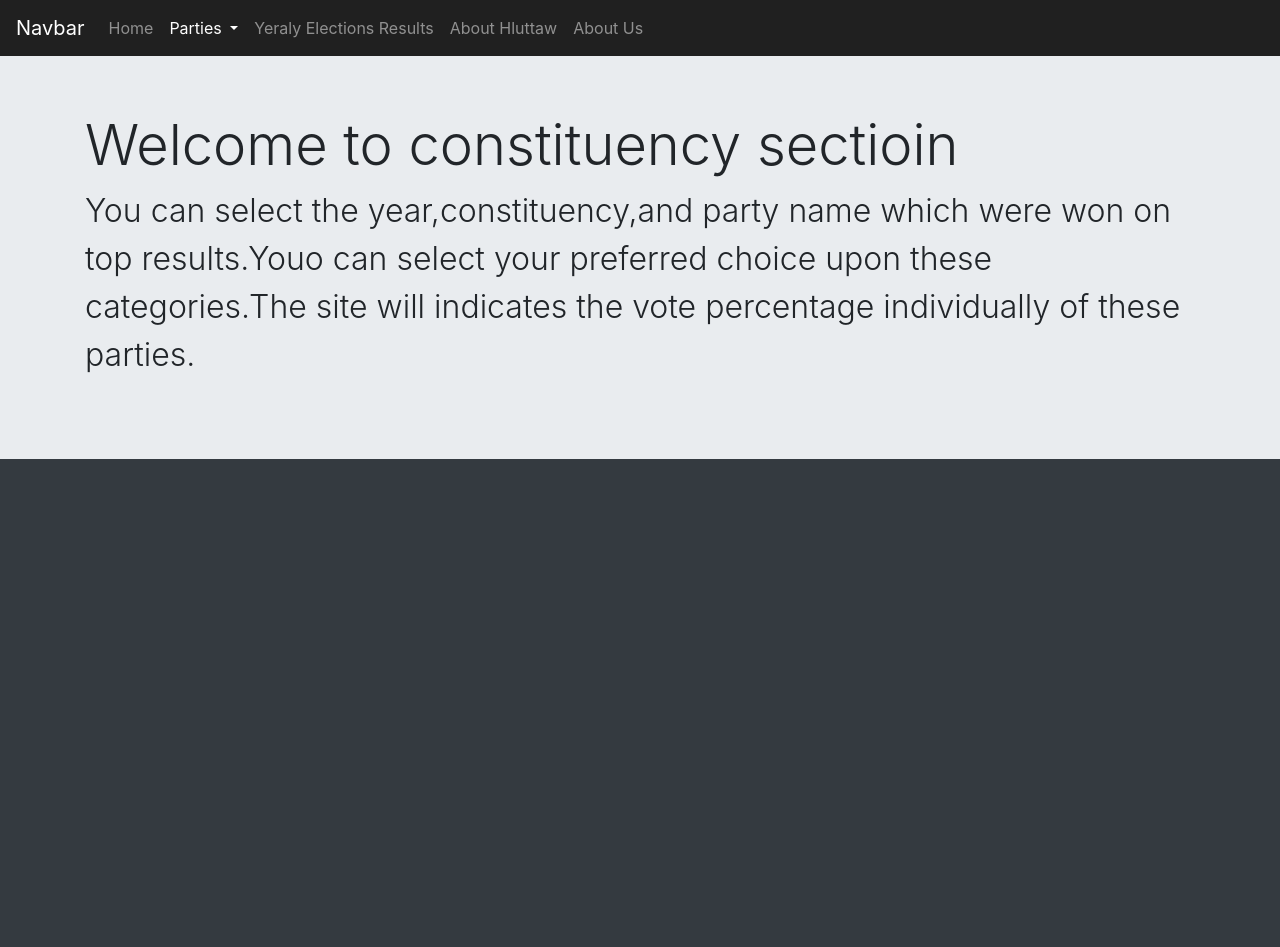
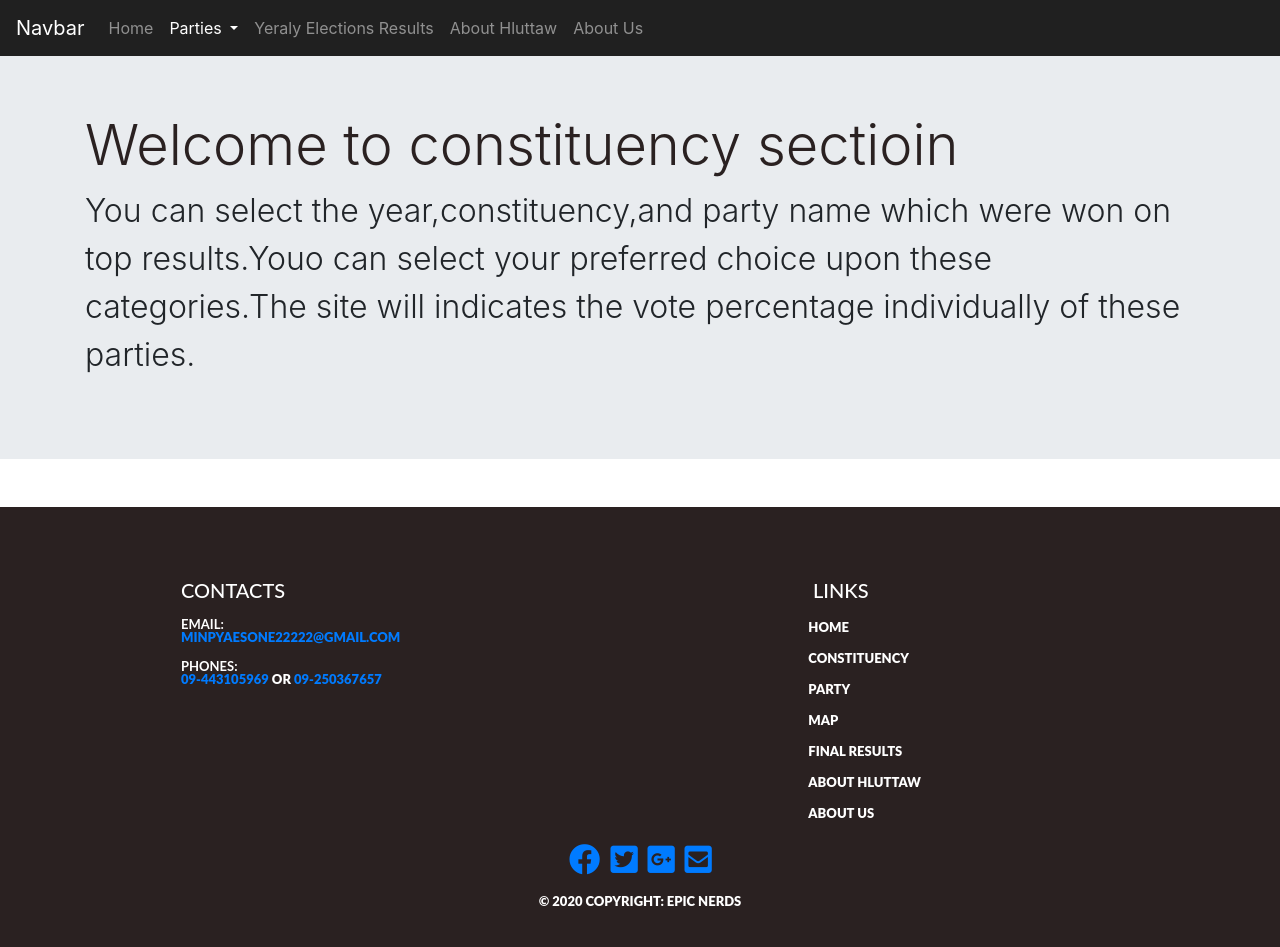
Before and after one commit to HtetNayLInn/EasyElectMM, a plain HTML site: page Constituency.html in a window 1280 px wide. Before the commit the page ends 800 px from the top, so only its background shows below. Drawn offline with Linux system fonts and the light colour scheme.

Commit message:
edit done

```diff
--- a/Constituency.html
+++ b/Constituency.html
@@ -14,8 +14,8 @@
 
 
 </head>
-<body class="bg-dark">
- <nav class="navbar navbar-expand-md navbar-dark fixed-top"style="background:#202020; transition:500ms ease;">
+<body>
+ <nav class="navbar navbar-expand-md navbar-dark fixed-top"style="background:#202020; transition:500ms ease;" id="nav">
   <a class="navbar-brand" href="#">Navbar</a>
   <button class="navbar-toggler" type="button" data-toggle="collapse" data-target="#navbarSupportedContent" aria-controls="navbarSupportedContent" aria-expanded="false" aria-label="Toggle navigation">
     <span class="navbar-toggler-icon"></span>
@@ -24,7 +24,7 @@
   <div class="collapse navbar-collapse" id="navbarSupportedContent">
     <ul class="navbar-nav mr-auto">
       <li class="nav-item ">
-        <a class="nav-link" href="index.html">Home<span class="sr-only">(current)</span></a>
+        <a class="nav-link" href="index.html">Home<span class="sr-only"></span></a>
       </li>
        <li class="nav-item dropdown active">
         <a class="nav-link dropdown-toggle" href="#" id="navbarDropdown" role="button" data-toggle="dropdown" aria-haspopup="true" aria-expanded="false">
@@ -54,9 +54,9 @@
 </nav>
 
 
- <div class="jumbotron jumbotron-fluid mt-5">
+ <div class="jumbotron jumbotron-fluid mt-5" >
   <div class="container">
-    <h1 class="display-4">Welcome to constituency sectioin</h1>
+    <h1 class="display-4" style="color:#2A2121;">Welcome to constituency sectioin</h1>
     <p class="lead" style="font-size:2em;">You can select the year,constituency,and party name which were won on top results.Youo can select your preferred choice upon these categories.The site will indicates the vote percentage individually of these parties.</p>
   </div>
 </div>
@@ -86,6 +86,66 @@
                     </div>
     </div>
 
+      <!-- Footer -->
+<footer class="page-footer font-small white" style="background-color: #2A2121;">
+
+  <!-- Footer Links -->
+  <div class="container-fluid text-center text-md-left social-inner">
+
+    <!-- Grid row -->
+
+
+        <!-- Content -->
+        <div class="row row-30 justify-content-center">
+
+            <div class="col-md-6 mt-5 text-white">
+              <h5>Contacts</h5>
+              <dl class="contact-list">
+              </dl>
+              <dl class="contact-list">
+                <dt>email:</dt>
+                <dd><a href="mailto:#">minpyaesone22222@gmail.com</a></dd>
+              </dl>
+              <dl class="contact-list">
+                <dt>phones:</dt>
+                <dd><a href="tel:#">09-443105969 </a><span>or</span> <a href="tel:#">09-250367657</a>
+                </dd>
+              </dl>
+            </div>
+            <div class="col-md-6 mt-5 col-xl-3 text-white">
+              <h5>Links</h5>
+              <ul class="nav-list">
+                <li><a href="#" class="text-white">Home</a></li>
+
+                <li><a href="Constituency.html"class="text-white">Constituency</a></li>
+                <li><a href="Party.html"class="text-white">Party</a></li>
+                <li><a href="Map.html"class="text-white">Map</a></li>
+
+                <li><a href="yearly_elactions_results.html"class="text-white">Final Results</a></li>
+                <li><a href="About_Hluttaw.html"class="text-white">About Hluttaw</a></li>
+                <li><a href="About_us.html"class="text-white">About us</a></li>
+              </ul>
+            </div>
+          </div>
+
+
+                <div class="container">
+
+
+                        <div class="text-center center-block">
+                            <br />
+                                <a href="https://www.facebook.com/htet.naylin.338"><i id="social-fb" class="fab fa-facebook fa-3x social"></i></a>
+                              <a href="#"><i id="social-tw" class="fab fa-twitter-square fa-3x social"></i></a>
+                              <a href="#"><i id="social-gp" class="fab fa-google-plus-square fa-3x social"></i></a>
+                              <a href="mailto:linious056@gmail.com"><i id="social-em" class="fa fa-envelope-square fa-3x social"></i></a>
+                               <div class="footer-copyright text-center py-3 text-white">© 2020 Copyright: Epic Nerds
+                </div>
+            </div>
+        </div>
+  </div>
+
+</footer>
+
 
 
 
--- a/scroll.js
+++ b/scroll.js
@@ -3,7 +3,7 @@
            $(window).scroll(function(){
                 var scroll = $(window).scrollTop();
                 if(scroll > 600){
-                  $("#nav").css("background","#542630");
+                  $("#nav").css("background","#2A2121");
                 }
                 else{
                    $("#nav").css("background","#202020");
```
Also changed, not shown: Map.html (+2 -2 lines), Party.html (+65 -3 lines), index.html (+10 -11 lines).
